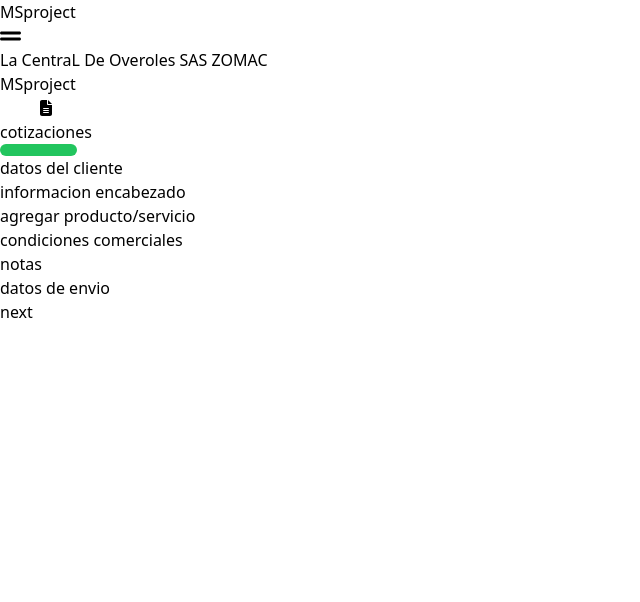
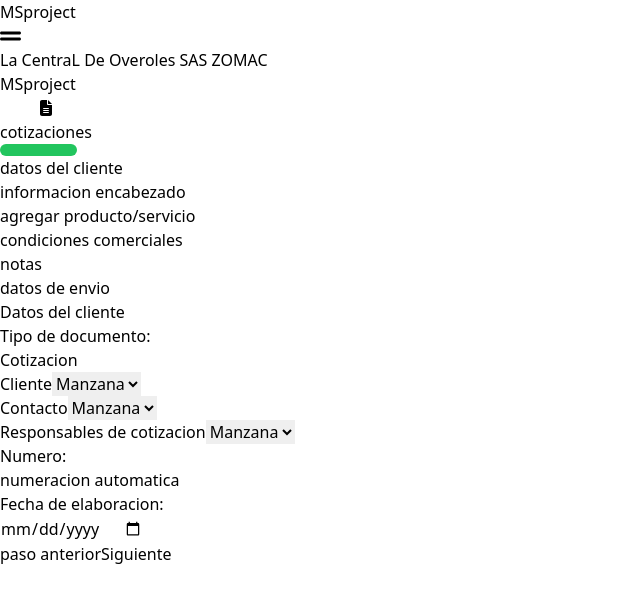
Before and after one commit to Jaimeangel/InvoicePlatform-FrontEnd, a React (Vite) app: page /dashboard/cotizaciones/crear-cotizacion in a window 1280 px wide. Shown: the top 602 px of the page, without its empty margins (0-640 px from the left). Built offline with nearby package versions, Linux system fonts and the light colour scheme.

Commit message:
creando componente DatosCliente/BotonesBarraProgreso

```diff
--- a/package.json
+++ b/package.json
@@ -15,6 +15,7 @@
     "@fortawesome/free-regular-svg-icons": "^6.4.2",
     "@fortawesome/free-solid-svg-icons": "^6.4.2",
     "@fortawesome/react-fontawesome": "^0.2.0",
+    "@headlessui/react": "^1.7.17",
     "react": "^18.2.0",
     "react-dom": "^18.2.0",
     "react-router-dom": "^6.16.0"
--- a/src/components/BarraProgreso.jsx
+++ b/src/components/BarraProgreso.jsx
@@ -1,40 +1,6 @@
 import { useState,useEffect } from "react";
-//pasos
-const pasos=[
-    {
-        paso:1,
-        text:'datos del cliente',
-        porcentaje:6
-    },
-    {
-        paso:2,
-        text:'informacion encabezado',
-        porcentaje:24
-    },
-    {
-        paso:3,
-        text:'agregar producto/servicio',
-        porcentaje:45
-    },
-    {
-        paso:4,
-        text:'condiciones comerciales',
-        porcentaje:62
-    },
-    {
-        paso:5,
-        text:'notas',
-        porcentaje:78
-    },
-    {
-        paso:6,
-        text:'datos de envio',
-        porcentaje:95
-    }
-]
 
-function BarraProgreso() {
-    const [pasoActual,setPasoActual]=useState(1)
+function BarraProgreso({pasos,pasoActual,cambiarPaso}) {
     const [porcentajeActual,setPorcentajeActual]=useState(0)
 
     useEffect(()=>{
@@ -48,7 +14,7 @@ function BarraProgreso() {
     },[pasoActual])
 
     return (
-        <div className="w-full  bg-white rounded-lg px-10 py-6 flex flex-col">
+        <div className="w-full  bg-white rounded-lg shadow px-10 py-6 flex flex-col">
             <div className="w-full border rounded-2xl shadow-inner">
                 <div
                     style={{
@@ -66,12 +32,12 @@ function BarraProgreso() {
                     ))
                 }
             </div>
-            <button
+{/*             <button
                 className="w-[10rem] bg-red-500"
-                onClick={()=>setPasoActual(value=>value+1)}
+                onClick={()=>cambiarPaso(value=>value+1)}
             >
                 next
-            </button>
+            </button> */}
         </div>
     )
 }
--- /dev/null
+++ b/src/components/BotonesBarraProgreso.jsx
@@ -0,0 +1,20 @@
+function BotonesBarraProgreso({cambiarPaso}) {
+  return (
+    <div className="w-full  bg-white rounded-lg px-10 py-6 shadow flex flex-row justify-between">
+        <button
+            onClick={()=>cambiarPaso(value=>value-1)}
+            className='flex flex-row justify-center items-center  text-black text-lg tracking-wide font-semibold py-3 rounded-xl hover:bg-slate-100 shadow border px-8'
+        >
+            <p className="first-letter:uppercase">paso anterior</p>
+        </button>
+        <button
+            onClick={()=>cambiarPaso(value=>value+1)}
+            className='flex flex-row justify-center items-center  text-black text-lg tracking-wide font-semibold py-3 rounded-xl hover:bg-slate-100 shadow border px-8'
+        >
+            <p className="first-letter:uppercase">Siguiente</p>
+        </button>
+    </div>
+  )
+}
+
+export default BotonesBarraProgreso;
--- /dev/null
+++ b/src/components/crear cotizaciones/DatosCliente.jsx
@@ -0,0 +1,54 @@
+function DatosCliente() {
+  return (
+    <div className="w-full  bg-white rounded-lg px-10 py-6 shadow">
+      <h1 className="mb-5 text-2xl font-bold">Datos del cliente</h1>
+      <div className="flex flex-row justify-between">
+        <div className="w-1/2 flex flex-col gap-2 px-5">
+          <div className="flex flex-row gap-3 items-center">
+            <p className="font-semibold text-lg">Tipo de documento:</p>
+            <p className="text-lg">Cotizacion</p>
+          </div>
+          <div className="w-full flex flex-col gap-1">
+            <label className="font-semibold text-lg" for="frutas">Cliente</label>
+            <select id="frutas" name="fruta" className="w-full border rounded-md px-3">
+              <option value="manzana">Manzana</option>
+              <option value="banana">Banana</option>
+              <option value="uva">Uva</option>
+              <option value="naranja">Naranja</option>
+            </select>
+          </div>
+          <div className="w-full flex flex-col gap-1">
+            <label className="font-semibold text-lg" for="frutas">Contacto</label>
+            <select id="frutas" name="fruta" className="w-full border rounded-md px-3">
+              <option value="manzana">Manzana</option>
+              <option value="banana">Banana</option>
+              <option value="uva">Uva</option>
+              <option value="naranja">Naranja</option>
+            </select>
+          </div>
+          <div className="w-full flex flex-col gap-1">
+            <label className="font-semibold text-lg" for="frutas">Responsables de cotizacion</label>
+            <select id="frutas" name="fruta" className="w-full border rounded-md px-3">
+              <option value="manzana">Manzana</option>
+              <option value="banana">Banana</option>
+              <option value="uva">Uva</option>
+              <option value="naranja">Naranja</option>
+            </select>
+          </div>
+        </div>
+        <div className="w-1/2 flex flex-col gap-2 px-5">
+        <div className="flex flex-row gap-3 items-center">
+            <p className="font-semibold text-lg">Numero:</p>
+            <p className="text-lg">numeracion automatica</p>
+          </div>
+          <div className="flex flex-row gap-3 items-center">
+            <p className="font-semibold text-lg">Fecha de elaboracion:</p>
+            <input type="date" className="border rounded-md px-3"/>
+          </div>
+        </div>
+      </div>
+    </div>
+  )
+}
+
+export default DatosCliente;
--- a/src/components/dashboard/sideBar.jsx
+++ b/src/components/dashboard/sideBar.jsx
@@ -22,7 +22,7 @@ function SideBar({sideNav}) {
             key={opcion.id}
             to={`${opcion.link}`}
           >
-            <button className='w-full flex flex-row justify-center items-center  text-black text-lg tracking-wide font-semibold py-3 rounded-xl  hover:bg-slate-100'>
+            <button className='w-full flex flex-row justify-center items-center  text-black text-lg tracking-wide font-semibold py-3 rounded-xl  hover:bg-slate-100 shadow border'>
               <FontAwesomeIcon icon={opcion.icon} style={{color: "#000000",}} className="mr-5" />
               <p className="first-letter:uppercase">{opcion.opcion}</p>
             </button>
--- a/src/layaout/Dashboard.jsx
+++ b/src/layaout/Dashboard.jsx
@@ -20,7 +20,7 @@ function Dashboard(){
                 sideNav={open}
             />
 
-            <div className={`${open ?'w-4/5' : 'w-full'} h-screen shadow px-10 py-5  bg-gray-100 rounded-2xl`}>
+            <div className={`${open ?'w-4/5' : 'w-full'} h-screen shadow-inner px-10 py-5  bg-gray-100 rounded-2xl`}>
               <Outlet/>
             </div>
 
--- a/src/pages/CrearCotizacion.jsx
+++ b/src/pages/CrearCotizacion.jsx
@@ -1,9 +1,59 @@
+import { useState } from "react";
+//components
 import BarraProgreso from "../components/BarraProgreso";
+import DatosCliente from "../components/crear cotizaciones/DatosCliente";
+import BotonesBarraProgreso from "../components/BotonesBarraProgreso";
+//pasos barra de progreso
+const pasos=[
+  {
+      paso:1,
+      text:'datos del cliente',
+      porcentaje:6
+  },
+  {
+      paso:2,
+      text:'informacion encabezado',
+      porcentaje:24
+  },
+  {
+      paso:3,
+      text:'agregar producto/servicio',
+      porcentaje:45
+  },
+  {
+      paso:4,
+      text:'condiciones comerciales',
+      porcentaje:62
+  },
+  {
+      paso:5,
+      text:'notas',
+      porcentaje:78
+  },
+  {
+      paso:6,
+      text:'datos de envio',
+      porcentaje:95
+  }
+]
+
 
 function CrearCotizacion() {
+  const [pasoActual,setPasoActual]=useState(1)
   return (
-    <div className="w-full">
-      <BarraProgreso/>
+    <div className="w-full flex flex-col gap-3">
+      <BarraProgreso
+        pasos={pasos}
+        pasoActual={pasoActual}
+      />
+      {
+        pasoActual === 1 && (
+          <DatosCliente/>
+        )
+      }
+      <BotonesBarraProgreso
+        cambiarPaso={setPasoActual}
+      />
     </div>
   )
 }
```
Also changed, not shown: src/components/Modal.jsx (added, +83 -0 lines), 1 other file (tests, documents, lock files or other folders).
